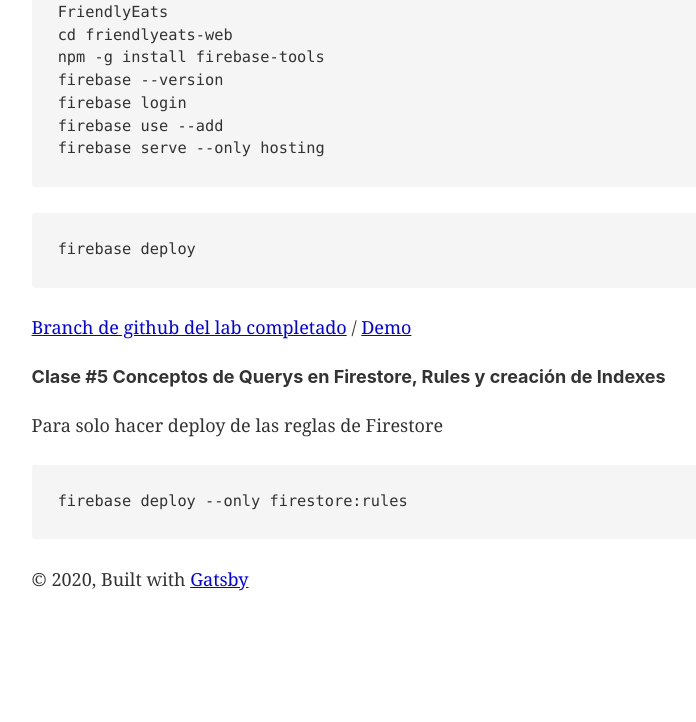
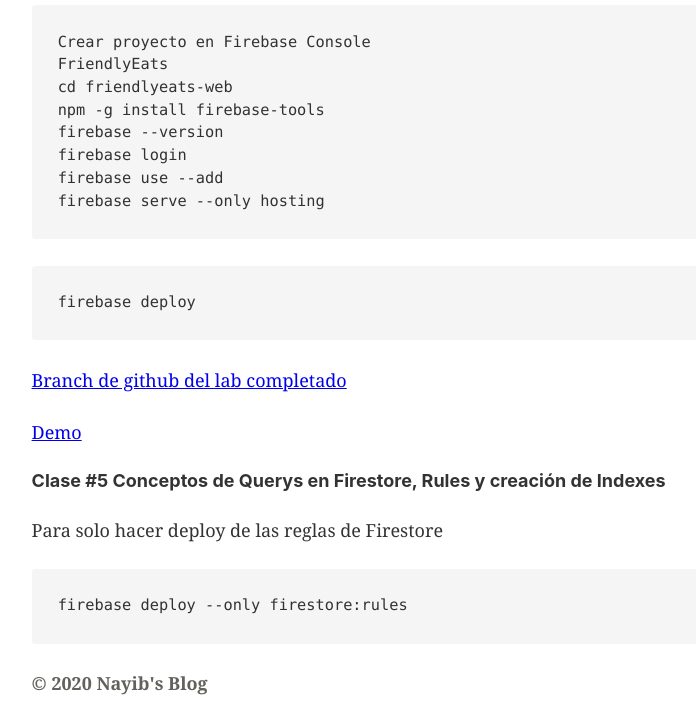
Before and after one commit to nasarcacd/nasarca-gatsby-blog, a Gatsby site: page /firebase-study-jam-2020/ in a window 1280 px wide. Shown: the part 1753-2475 px from the top of the page, without its empty margins (148-844 px from the left). Before the commit the page ends 2371 px from the top, so only its background shows below. Built offline with nearby package versions, Linux system fonts and the light colour scheme; Gatsby itself is replaced by a stand-in of ours; some packages are replaced by stand-ins of ours; code samples lack their colours.

Commit message:
improvement

````diff
--- a/gatsby-config.js
+++ b/gatsby-config.js
@@ -1,7 +1,7 @@
 module.exports = {
   siteMetadata: {
     title: `Nayib's Blog`,
-    description: `Great Gatsby project`,
+    description: `Software Engineer Blog`,
     author: `@nasarca`,
   },
   plugins: [
@@ -27,13 +27,13 @@
     {
       resolve: `gatsby-plugin-manifest`,
       options: {
-        name: `gatsby-starter-default`,
-        short_name: `starter`,
+        name: `nasarca-blog`,
+        short_name: `Nayib's Blog`,
         start_url: `/`,
         background_color: `#663399`,
         theme_color: `#663399`,
         display: `minimal-ui`,
-        icon: `src/images/gatsby-icon.png`, // This path is relative to the root of the site.
+        icon: `src/images/nasarca-icon.png`, // This path is relative to the root of the site.
       },
     },
     // this (optional) plugin enables Progressive Web App + Offline functionality
--- a/src/components/layout.js
+++ b/src/components/layout.js
@@ -7,7 +7,7 @@
 
 import React from "react"
 import PropTypes from "prop-types"
-import { useStaticQuery, graphql } from "gatsby"
+import { Link, useStaticQuery, graphql } from "gatsby"
 
 import Header from "./header"
 import "./layout.css"
@@ -35,9 +35,17 @@
       >
         <main>{children}</main>
         <footer>
-          © {new Date().getFullYear()}, Built with
-          {` `}
-          <a href="https://www.gatsbyjs.org">Gatsby</a>
+        <Link
+            to="/"
+            style={{
+              color: `#60635c`,
+              textDecoration: `none`,
+              fontWeight: 600
+            }}
+          >
+          © {new Date().getFullYear()} {data.site.siteMetadata.title}
+        </Link>
+        {` `}
         </footer>
       </div>
     </>
--- a/src/markdown-pages/firebase-study-jam-2020.md
+++ b/src/markdown-pages/firebase-study-jam-2020.md
@@ -13,7 +13,9 @@
 
 <iframe width="260" height="215" src="https://www.youtube.com/embed/5yGmd-ecLco" frameborder="0" allow="accelerometer; autoplay; encrypted-media; gyroscope; picture-in-picture" allowfullscreen></iframe>
 
-<a href="https://github.com/nasarcacd/firebase-gtk-web-start-nasarca" target="_blank">Branch de github del lab completado</a> / <a href="https://fir-web-codelab-6d839.web.app" target="_blank">Demo</a>
+<a href="https://github.com/nasarcacd/firebase-gtk-web-start-nasarca" target="_blank">Branch de github del lab completado</a>
+
+<a href="https://fir-web-codelab-6d839.web.app" target="_blank">Demo</a>
 
 #### Clase #2 Continuación Lab Meetup
 
@@ -47,7 +49,9 @@
 firebase deploy
 ```
 
-<a href="https://github.com/nasarcacd/friendlyeats-web" target="_blank">Branch de github del lab completado</a> / <a href="https://friendlyeats-nasarca.web.com" target="_blank">Demo</a>
+<a href="https://github.com/nasarcacd/friendlyeats-web" target="_blank">Branch de github del lab completado</a>
+
+<a href="https://friendlyeats-nasarca.web.app" target="_blank">Demo</a>
 
 #### Clase #5 Conceptos de Querys en Firestore, Rules y creación de Indexes
 
````
Also changed, not shown: src/images/nasarca-icon.png (added).
